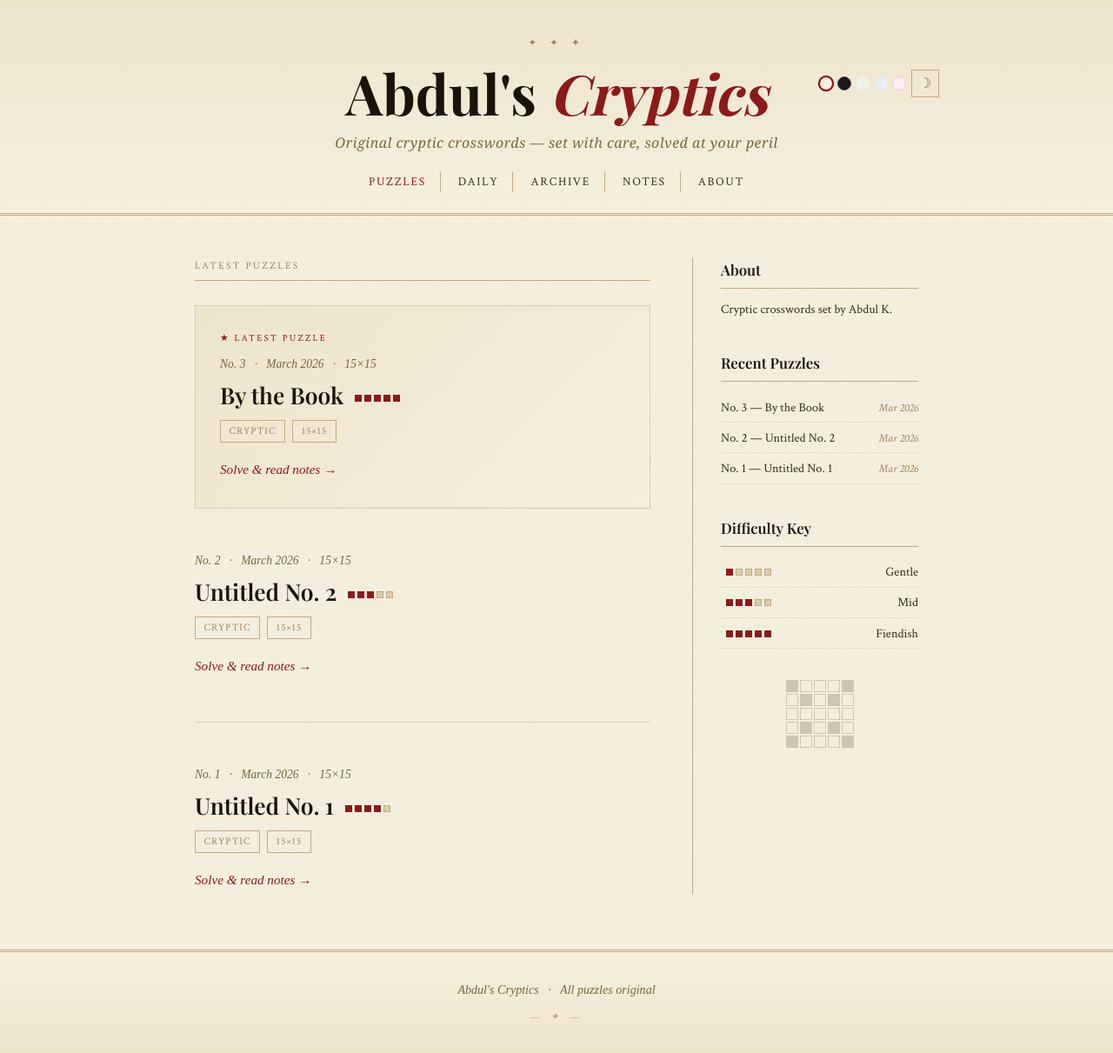
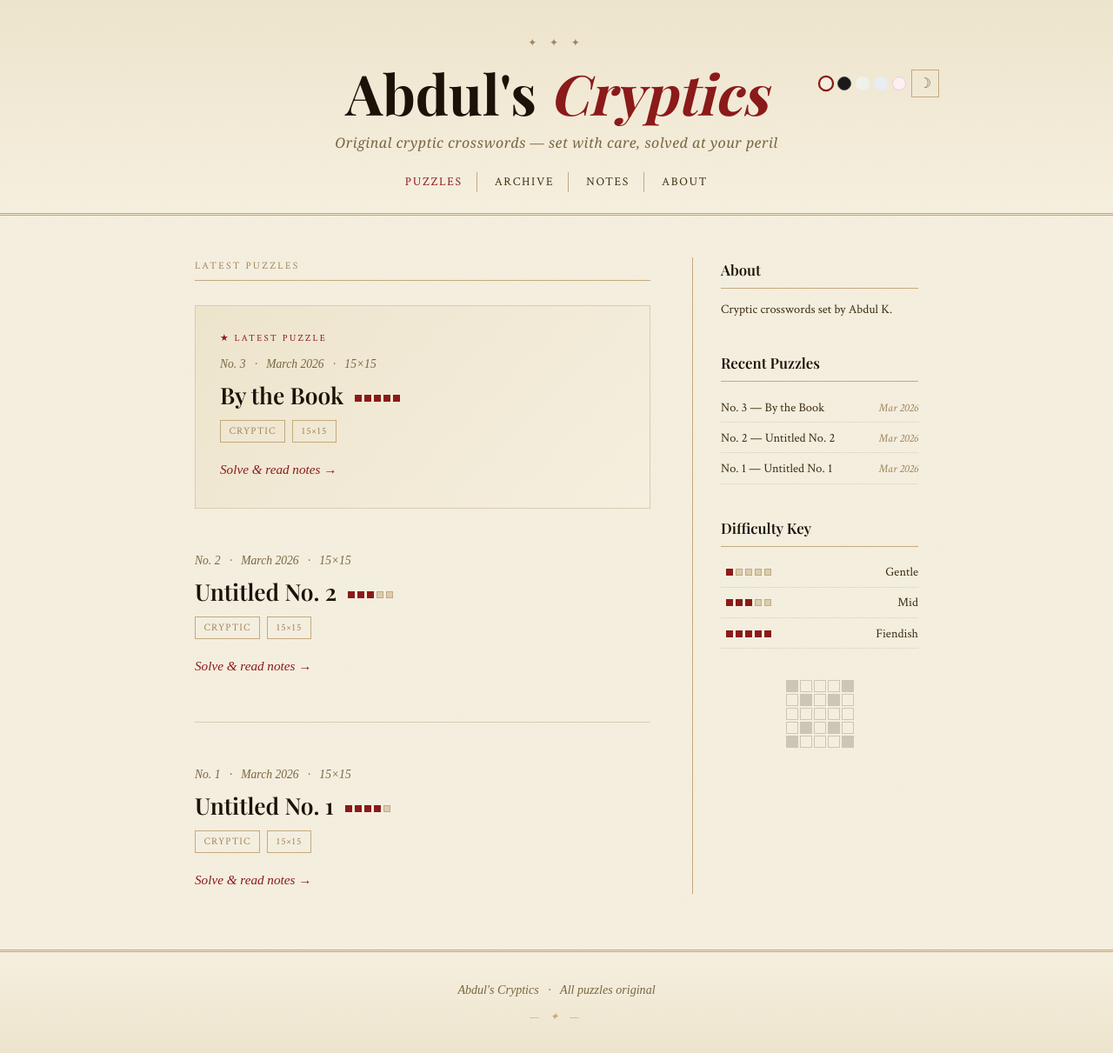
Before and after one commit to abdulkhaleddd/abdulkhaleddd.github.io, a Jekyll site: the page built from index.html, in a window 1280 px wide. Shown: the whole page at 87% size. Built offline with Jekyll 4.4.1, drawn with Linux system fonts in a browser that asks for light colours; some web fonts are replaced; the list of posts is cut into pages by our own code.

Commit message:
Update header.html

```diff
--- a/_includes/header.html
+++ b/_includes/header.html
@@ -18,7 +18,6 @@
     <p class="site-tagline">{{ site.tagline }}</p>
     <nav>
       <a href="{{ '/' | relative_url }}" {% if page.url == '/' %}class="active"{% endif %}>Puzzles</a>
-      <a href="{{ '/daily/' | relative_url }}" {% if page.url contains 'daily' %}class="active"{% endif %}>Daily</a>
       <a href="{{ '/archive/' | relative_url }}" {% if page.url contains 'archive' %}class="active"{% endif %}>Archive</a>
       <a href="{{ '/notes/' | relative_url }}" {% if page.url contains 'notes' %}class="active"{% endif %}>Notes</a>
       <a href="{{ '/about/' | relative_url }}" {% if page.url contains 'about' %}class="active"{% endif %}>About</a>
```
